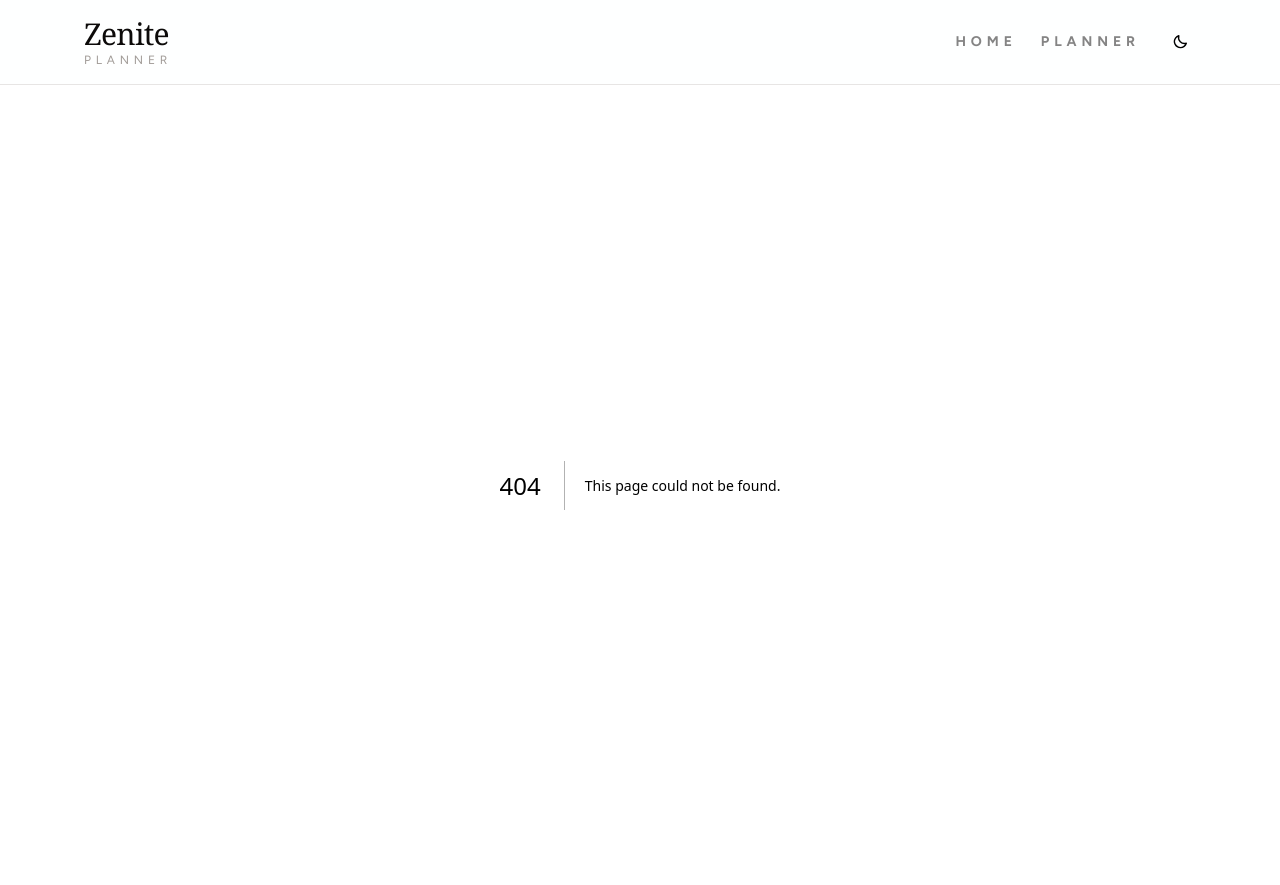
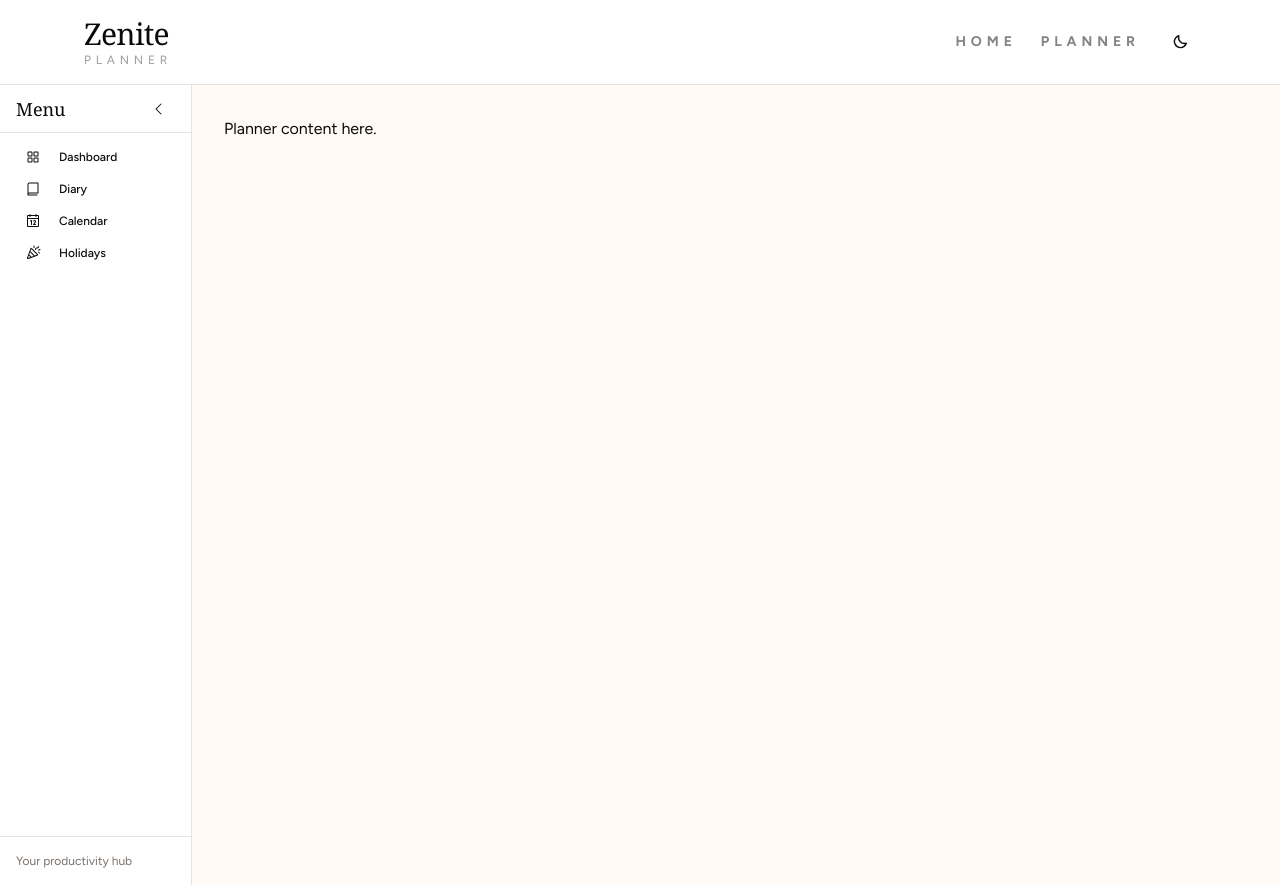
Before and after one commit to wjbetech/zenite-v3, a Next.js app: page /planner in a window 1280 px wide. Before the commit this address had no page. Built offline with nearby package versions, Linux system fonts and the light colour scheme.

Commit message:
added the /planner route and a collapsible sidebar

```diff
--- a/src/app/layout.tsx
+++ b/src/app/layout.tsx
@@ -16,7 +16,7 @@ export default function RootLayout({
   return (
     <html lang="en" className={figtree.variable}>
       <body
-        className={`${merriweather.variable} ${notoSans.variable} antialiased flex min-h-screen flex-col bg-orange-50`}>
+        className={`${merriweather.variable} ${notoSans.variable} antialiased flex min-h-screen flex-col bg-orange-50/50`}>
         <Navbar />
         <main className="flex-1">{children}</main>
       </body>
--- /dev/null
+++ b/src/app/planner/page.tsx
@@ -0,0 +1,10 @@
+import PlannerSidebar from "@/components/layout/PlannerSidebar/PlannerSidebar";
+
+export default function PlannerPage() {
+  return (
+    <div className="flex h-screen overflow-hidden">
+      <PlannerSidebar />
+      <main className="flex-1 overflow-y-auto p-8">Planner content here.</main>
+    </div>
+  );
+}
--- a/src/components/layout/Navbar/Navbar.tsx
+++ b/src/components/layout/Navbar/Navbar.tsx
@@ -16,7 +16,7 @@ import Link from "next/link";
 
 const navLinks = [
   { href: "/", label: "Home" },
-  { href: "/link-2", label: "Planner" }
+  { href: "/planner", label: "Planner" }
   // { href: "/link-3", label: "" }
 ];
 
--- /dev/null
+++ b/src/components/layout/PlannerSidebar/PlannerSidebar.tsx
@@ -0,0 +1,79 @@
+"use client";
+
+import { useState } from "react";
+import Link from "next/link";
+import { Button } from "@/components/ui/button";
+import { Separator } from "@/components/ui/separator";
+import { CaretLeft, CaretRight, Calendar, Confetti, Book, SquaresFour } from "@phosphor-icons/react";
+
+export default function PlannerSidebar() {
+  const [isCollapsed, setIsCollapsed] = useState(false);
+
+  const navItems = [
+    {
+      href: "/planner",
+      icon: SquaresFour,
+      label: "Dashboard"
+    },
+    {
+      href: "/planner/diary",
+      icon: Book,
+      label: "Diary"
+    },
+    {
+      href: "/planner/calendar",
+      icon: Calendar,
+      label: "Calendar"
+    },
+    {
+      href: "/planner/holidays",
+      icon: Confetti,
+      label: "Holidays"
+    }
+  ];
+
+  return (
+    <aside
+      className={`relative border-r bg-background transition-all duration-300 ease-in-out ${
+        isCollapsed ? "w-16" : "w-48"
+      }`}>
+      <div className="flex h-full flex-col">
+        {/* Header */}
+        <div className="flex h-12 items-center justify-between px-4 border-b">
+          {!isCollapsed && <h2 className="text-lg font-serif">Menu</h2>}
+          <Button
+            variant="ghost"
+            size="icon"
+            onClick={() => setIsCollapsed(!isCollapsed)}
+            className="ml-auto cursor-pointer">
+            {isCollapsed ? <CaretRight className="h-4 w-4" /> : <CaretLeft className="h-4 w-4" />}
+          </Button>
+        </div>
+
+        {/* Navigation */}
+        <nav className="flex-1 space-y-1 p-2">
+          {navItems.map((item) => {
+            const Icon = item.icon;
+            return (
+              <Link key={item.href} href={item.href}>
+                <Button
+                  variant="ghost"
+                  className={`w-full justify-start ${isCollapsed ? "px-2" : "px-4"} cursor-pointer`}>
+                  <Icon className="h-5 w-5 shrink-0" />
+                  {!isCollapsed && <span className="ml-3">{item.label}</span>}
+                </Button>
+              </Link>
+            );
+          })}
+        </nav>
+
+        <Separator />
+
+        {/* Footer */}
+        <div className="p-4">
+          {!isCollapsed && <p className="text-xs text-muted-foreground">Your productivity hub</p>}
+        </div>
+      </div>
+    </aside>
+  );
+}
```
